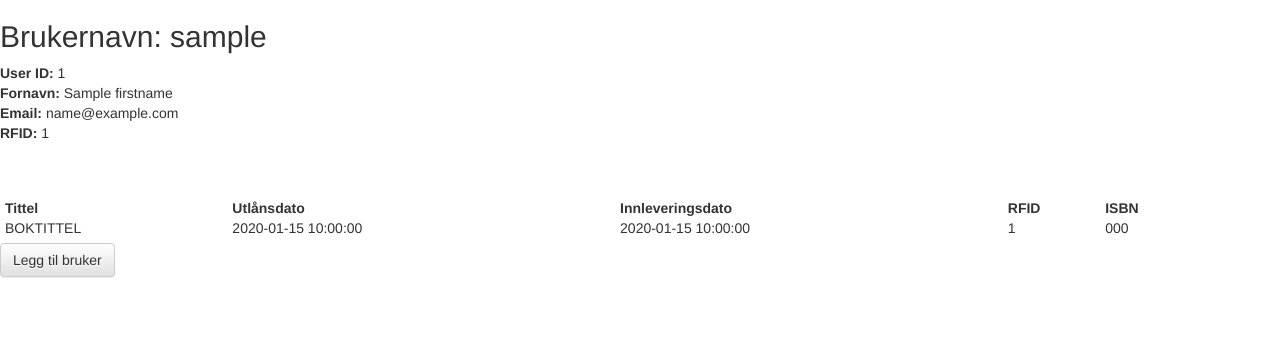
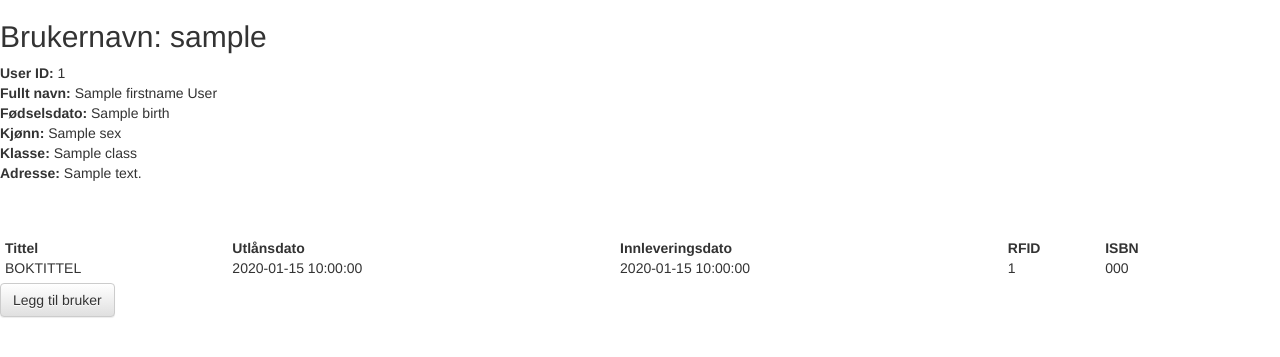
Before and after one commit to toyenyouthlibrary/front-end, a Flask app: template src/templates/user/user_profile.html in a window 1280 px wide. Shown: the top 357 px of the page. Run offline with Flask 2, Linux system fonts and the light colour scheme; the template is opened without the code that fills it: most values are stand-ins (such as "Sample title", 1, 10 or a date in 2020); some libraries are stand-ins or nearby versions.

Commit message:
Made some modifications to user_profile.html

```diff
--- a/src/templates/user/user_profile.html
+++ b/src/templates/user/user_profile.html
@@ -7,15 +7,20 @@
 <b>User ID:</b> {{details.userID}}</b>
 <br>
 
-<b>Fornavn:</b> {{details.firstname}}
+<b>Fullt navn:</b> {{details.firstname}} {{details.lastname}}
 <br>
 
-<b>Email:</b> {{details.email}}
+<b>Fødselsdato:</b> {{details.birth}}
 <br>
 
-<b>RFID:</b> {{rfid}}
+<b>Kjønn:</b> {{details.sex}}
 <br>
 
+<b>Klasse:</b> {{details.class}}
+<br>
+
+<b>Adresse:</b> {{details.address}}
+<br>
 
 <p></p>
 <br>
```
